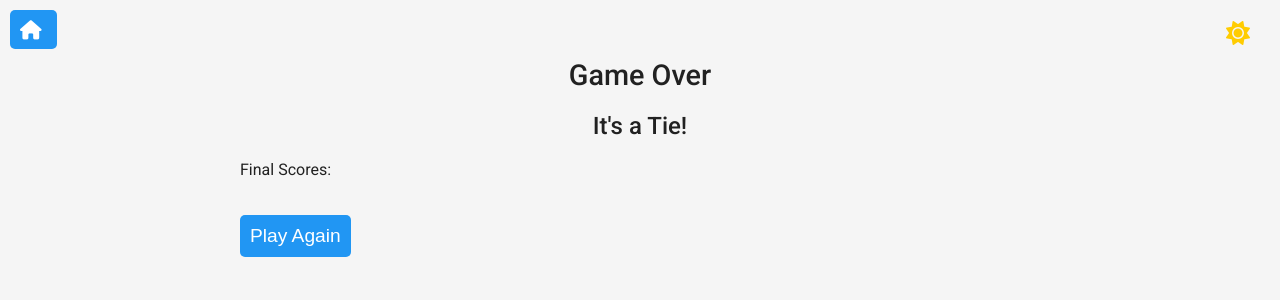
After one commit to Allentgt/jeopardy, a FastAPI app: template app/templates/game_over.html in a window 1280 px wide. The commit adds this page. Shown: the top 300 px of the page. Run offline with FastAPI, Linux system fonts and the light colour scheme; the template is opened without the code that fills it, so the values that code supplies are empty; parts of the project's set-up code (start-up, migrations or seed data) failed here and were passed over.

Commit message:
Added game over page

```diff
--- a/app/main.py
+++ b/app/main.py
@@ -5,7 +5,7 @@ from fastapi.staticfiles import StaticFiles
 from fastapi.templating import Jinja2Templates
 
 app = FastAPI()
-
+logger = logging.getLogger(__name__)
 # Mount static files
 app.mount("/static", StaticFiles(directory="static"), name="static")
 
@@ -62,7 +62,7 @@ async def submit_answer(request: Request, team: str = Form(...), index: int = Fo
     if game_state["questions_left"] == 0:
         return templates.TemplateResponse("game_over.html",
                                           {"request": request, "teams": game_state["teams"], "game_data": game_data,
-                                           "scores": game_state["scores"]})
+                                           "scores": game_state["scores"], "winner": max(game_state["scores"], key=game_state["scores"].get)})
     context = {"request": request, "teams": game_state["teams"], "game_data": game_data, "scores": game_state["scores"],
                "board": game_state["board"], "questions_left": game_state["questions_left"]}
     return templates.TemplateResponse("game.html", context)
--- a/app/static/css/styles.css
+++ b/app/static/css/styles.css
@@ -187,6 +187,15 @@ h1 {
     text-align: center;
 }
 
+.score-header {
+    font-size: 1.2em;
+    font-weight: 500;
+    background-color: #ffd966;
+    color: #fff;
+    padding: 10px;
+    text-align: center;
+}
+
 table {
     width: 100%;
     border-collapse: collapse;
--- a/app/templates/base.html
+++ b/app/templates/base.html
@@ -8,7 +8,6 @@
     <!-- Base Styles and Fonts -->
     <link rel="stylesheet" href="https://fonts.googleapis.com/css?family=Roboto:300,400,500,700&display=swap">
     <link rel="stylesheet" href="https://cdnjs.cloudflare.com/ajax/libs/font-awesome/6.0.0-beta3/css/all.min.css">
-    <link rel="stylesheet" href="https://cdnjs.cloudflare.com/ajax/libs/materialize/1.0.0/css/materialize.min.css">
     <link rel="stylesheet" href="{{ url_for('static', path='css/styles.css') }}">
 </head>
 <body class="{% block body_class %}{% endblock %}">
--- /dev/null
+++ b/app/templates/game_over.html
@@ -0,0 +1,50 @@
+{% extends "base.html" %}
+
+{% block title %}Game Over{% endblock %}
+
+{% block content %}
+
+<h1>Game Over</h1>
+
+{% if winner %}
+    <h2>Congratulations to the Winner: {{ winner }}!</h2>
+    <p>Final Scores:</p>
+        <table class="score-table striped highlight centered">
+            <thead class="score-header">
+                <tr>
+                    {% for team in scores.keys() %}
+                    <th>{{ team }}</th>
+                    {% endfor %}
+                </tr>
+            </thead>
+            <tbody>
+                <tr>
+                    {% for score in scores.values() %}
+                    <td>{{ score }} points</td>
+                    {% endfor %}
+                </tr>
+            </tbody>
+        </table>
+{% else %}
+    <h2>It's a Tie!</h2>
+    <p>Final Scores:</p>
+        <table class="score-table striped highlight centered">
+            <thead class="score-header">
+                <tr>
+                    {% for team in scores.keys() %}
+                    <th>{{ team }}</th>
+                    {% endfor %}
+                </tr>
+            </thead>
+            <tbody>
+                <tr>
+                    {% for score in scores.values() %}
+                    <td>{{ score }} points</td>
+                    {% endfor %}
+                </tr>
+            </tbody>
+        </table>
+{% endif %}
+
+<button type="submit" onclick="window.location.href='/'" class="button-primary">Play Again</button>
+{% endblock %}
```
Also changed, not shown: app/templates/game.html (+19 -7 lines).
